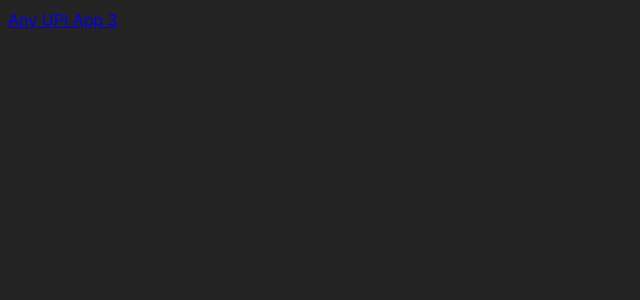
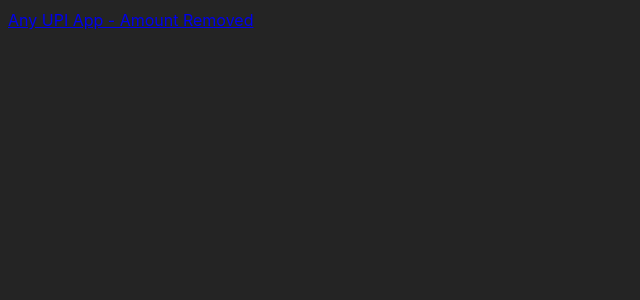
Before and after one commit to AbhirupGhosh-git/upi-redirection, a React (Vite) app: page / in a window 1280 px wide. Shown: the top 300 px of the page, without its empty margins (0-640 px from the left). Built offline with nearby package versions, Linux system fonts and the light colour scheme.

Commit message:
Amount Removed

```diff
--- a/src/App.jsx
+++ b/src/App.jsx
@@ -19,8 +19,8 @@
 
   return (
     <React.Fragment>
-      <a href="upi://pay?pa=9163608399@ybl&pn=Abhirup Ghosh&cu=INR&am=1.00&tn=Testing UPI Payment&mode=04&mc=0000">
-        Any UPI App 3
+      <a href="upi://pay?pa=9163608399@ybl&pn=Abhirup Ghosh&cu=INR&tn=Testing UPI Payment&mode=04&mc=0000">
+        Any UPI App - Amount Removed
       </a>
       {/* <br />
       <a href="tez://upi/pay?pa=upiaddress@okhdfcbank&pn=JohnDoe&cu=INR">
```
